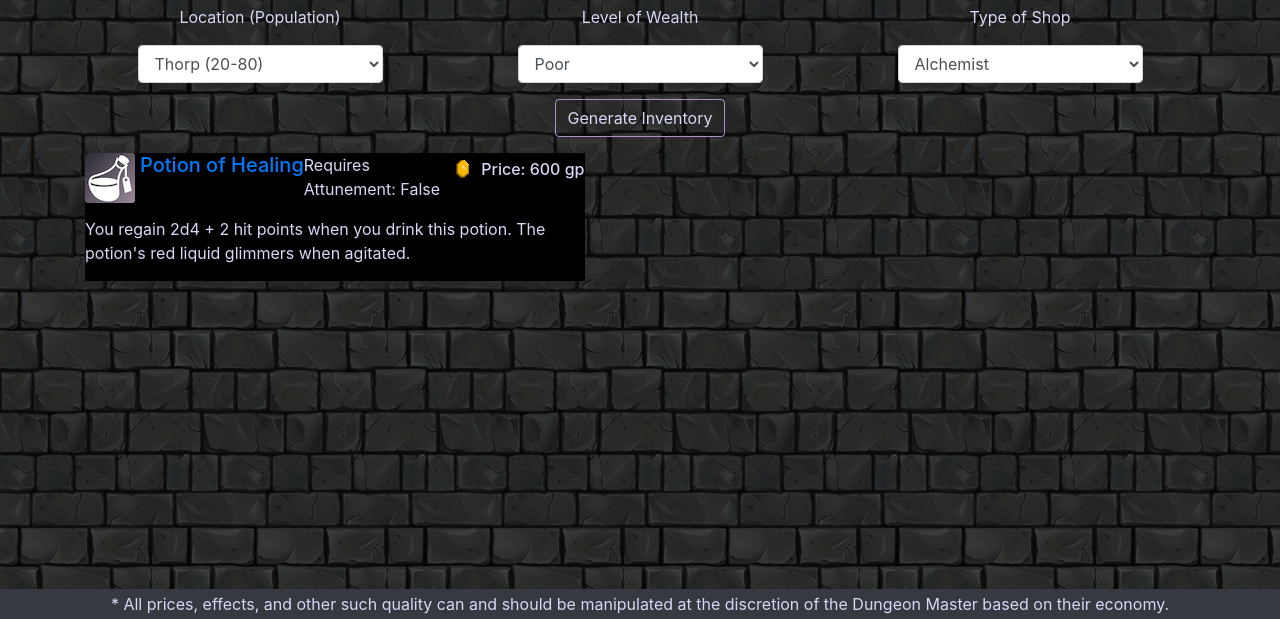
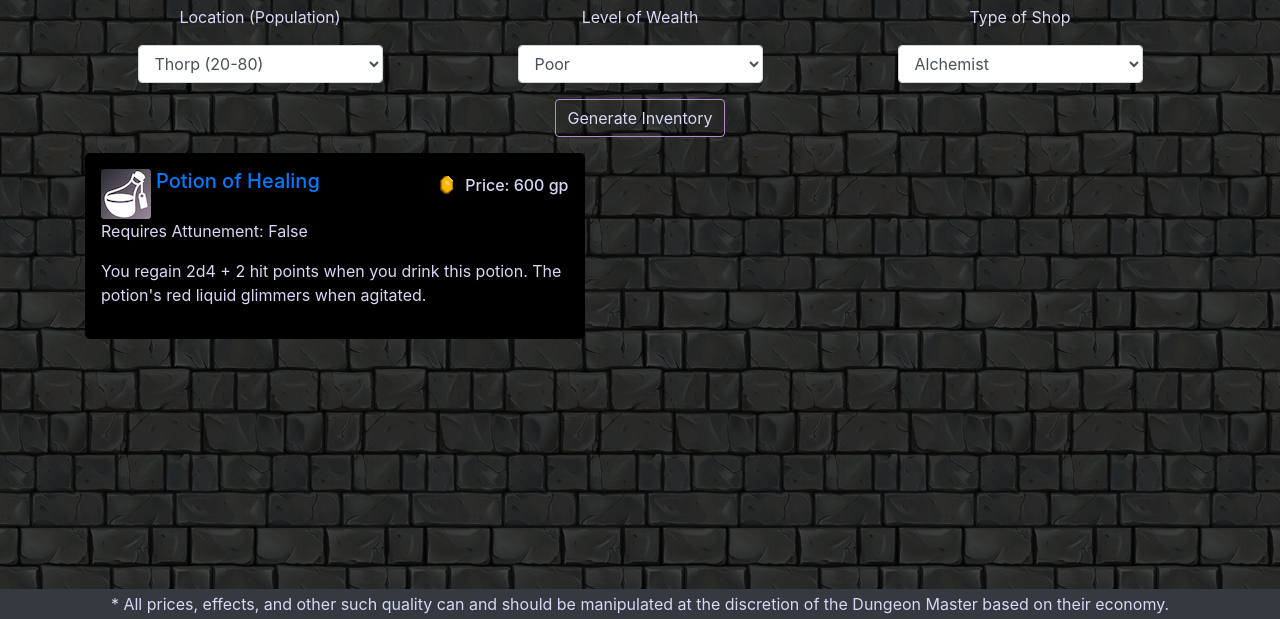
Before and after one commit to dylanawhite92/Vorpal, a website: page public/index.html in a window 1280 px wide. Both pictures are taken after a click on the link "Potion of Healing". Shown: the part 181-800 px from the top of the page. Drawn offline with nearby package versions, Linux system fonts and the light colour scheme.

Commit message:
working on item card

```diff
--- a/public/css/style.css
+++ b/public/css/style.css
@@ -12,6 +12,11 @@ body {
     width: 45%;
     float: left;
     margin-right: 55px;
+    border-radius: 5px;
+}
+
+.panel-body {
+    clear: both;
 }
 
 nav {
--- a/public/index.html
+++ b/public/index.html
@@ -72,33 +72,20 @@
             </div>
             <div class="col-md-12 panel-group" id="inventory">
                 <!-- Test item card layout -->
-                    <div class="panel panel-default mb-3">
+                <div class="panel panel-default mb-3 p-3">
                     <div class="panel-heading">
                         <img src="./images/potions.png" class="item-icon float-left">
                         <h5 class="item-name panel-title float-left"><a data-toggle="collapse" href="#collapse1">Potion of Healing</a></h5>
                         <h6 class="float-right"><img src="./images/coin.gif">Price: 600 gp</h6>
                     </div>
+                    <br>
                     <div id="collapse1" class="panel-collapse collapse">
                         <div class="panel-body">
-                                <p>Requires Attunement: False</p>
-                                <p>You regain 2d4 + 2 hit points when you drink this potion. The potion's red liquid glimmers when agitated.</p>
+                            <p class="attunement">Requires Attunement: False</p>
+                            <p class="item-info">You regain 2d4 + 2 hit points when you drink this potion. The potion's red liquid glimmers when agitated.</p>
                         </div>
                     </div>
                 </div>
-                    <!-- <div class="panel-group">
-                            <div class="panel panel-default">
-                              <div class="panel-heading">
-                                <h4 class="panel-title">
-                                  <a data-toggle="collapse" href="#collapse1">Collapsible panel</a>
-                                </h4>
-                              </div>
-                              <div id="collapse1" class="panel-collapse collapse">
-                                <div class="panel-body">Panel Body</div>
-                                <div class="panel-footer">Panel Footer</div>
-                              </div>
-                            </div>
-                          </div> -->
-                <!-- <div id="loading"><img src="./images/sparkle.gif"></div> -->
             </div>
         </div>
     </div>
--- a/server.js
+++ b/server.js
@@ -39,7 +39,6 @@ app.get("/", function(req, res) {
 app.get("/all", function(req, res) {
     db.find({})
     .then(function(data) {
-      // If we were able to successfully find Articles, send them back to the client
       res.json(data);
     })
     .catch(function(err) {
@@ -55,6 +54,9 @@ app.get("/random", function(req, res) {
   ]).then(function(data) {
     res.json(data);
   })
+  .catch(function(err) {
+    res.json(err);
+  })
 });
 
 // Start the server
```
Lines whose indentation alone changed are shown as unchanged.
